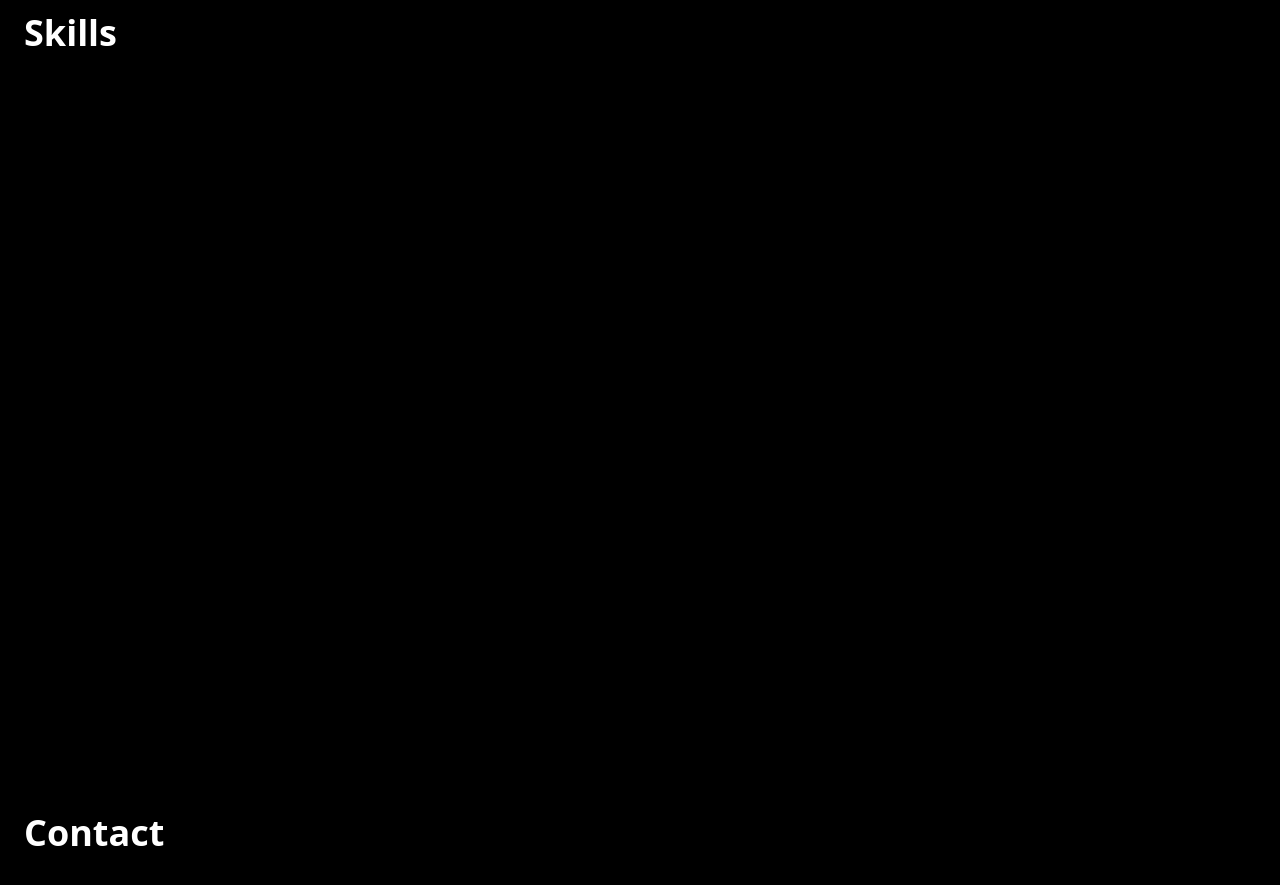
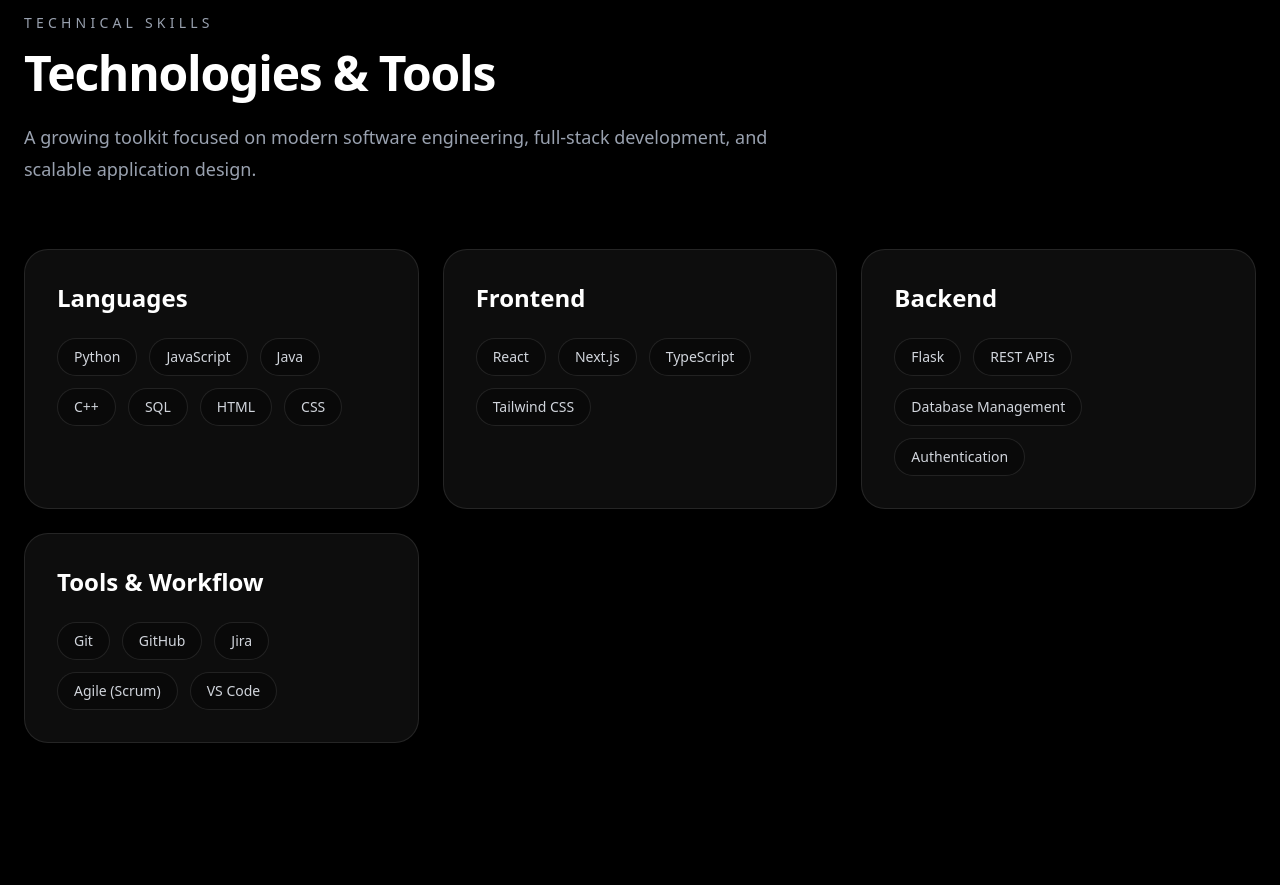
Before and after one commit to rajan10kuwar/my-portfolio-website, a Next.js app: page / in a window 1280 px wide. Shown: the part 3280-4165 px from the top of the page. Built offline with nearby package versions, Linux system fonts and the light colour scheme.

Commit message:
Refine skills section layout

```diff
--- a/app/page.tsx
+++ b/app/page.tsx
@@ -175,7 +175,7 @@
           </div>
         </section>
 
-        <section id="About" className="mx-auto min-h-screen max-w-7xl px-6 py-24">
+        <section id="about" className="mx-auto min-h-screen max-w-7xl px-6 py-24">
           <h2 className="text-4xl font-bold">About</h2>
           <div className="mt-10 max-w-3xl">
             <p className="text-lg leading-8 text-gray-400">
@@ -201,14 +201,123 @@
             </p>
           </div>
         </section>
+
         <section id="projects" className="mx-auto min-h-screen max-w-7xl px-6 py-24">
           <h2 className="text-4xl font-bold">Projects</h2>
         </section>
         <section id="experience" className="mx-auto min-h-screen max-w-7xl px-6 py-24">
           <h2 className="text-4xl font-bold">Experience</h2>
         </section>
+
         <section id="skills" className="mx-auto min-h-screen max-w-7xl px-6 py-24">
-          <h2 className="text-4xl font-bold">Skills</h2>
+          {/* Section Heading */}
+          <div className="max-w-3xl">
+            <p className="text-sm font-medium uppercase tracking-[0.3em] text-gray-400">
+              Technical Skills
+            </p>
+
+            <h2 className="mt-4 text-4xl font-bold tracking-tight md:text-5xl">
+              Technologies & Tools
+            </h2>
+
+            <p className="mt-6 text-lg leading-8 text-gray-400">
+              A growing toolkit focused on modern software engineering,
+              full-stack development, and scalable application design.
+            </p>
+          </div>
+
+          {/* Skills Grid */}
+          <div className="mt-16 grid gap-6 md:grid-cols-2 xl:grid-cols-3">
+            {/* Languages */}
+            <div className="rounded-3xl border border-white/10 bg-white/5 p-8 backdrop-blur-sm">
+              <h3 className="text-2xl font-semibold">Languages</h3>
+
+              <div className="mt-6 flex flex-wrap gap-3">
+                {[
+                  "Python",
+                  "JavaScript",
+                  "Java",
+                  "C++",
+                  "SQL",
+                  "HTML",
+                  "CSS",
+                ].map((skill) => (
+                <span
+                  key={skill}
+                  className="rounded-full border border-white/10 bg-black/30 px-4 py-2 text-sm text-gray-300 transition hover:border-white/20 hover:text-white"
+                >
+                  {skill}
+                </span>
+               ))}
+              </div>
+            </div>
+
+            {/* Frontend */}
+            <div className="rounded-3xl border border-white/10 bg-white/5 p-8 backdrop-blur-sm">
+              <h3 className="text-2xl font-semibold">Frontend</h3>
+
+              <div className="mt-6 flex flex-wrap gap-3">
+                {[
+                  "React",
+                  "Next.js",
+                  "TypeScript",
+                  "Tailwind CSS",
+                ].map((skill) => (
+                <span
+                  key={skill}
+                  className="rounded-full border border-white/10 bg-black/30 px-4 py-2 text-sm text-gray-300 transition hover:border-white/20 hover:text-white"
+                >
+                  {skill}
+                </span>
+                ))}
+              </div>
+            </div>
+
+            {/* Backend */}
+            <div className="rounded-3xl border border-white/10 bg-white/5 p-8 backdrop-blur-sm">
+              <h3 className="text-2xl font-semibold">Backend</h3>
+
+              <div className="mt-6 flex flex-wrap gap-3">
+                {[
+                  "Flask",
+                  "REST APIs",
+                  "Database Management",
+                  "Authentication",
+                ].map((skill) => (
+                  <span
+                    key={skill}
+                    className="rounded-full border border-white/10 bg-black/30 px-4 py-2 text-sm text-gray-300 transition hover:border-white/20 hover:text-white"
+                  >
+                    {skill}
+                  </span>
+                ))}
+              </div>
+            </div>
+
+            {/* Tools */}
+            <div className="rounded-3xl border border-white/10 bg-white/5 p-8 backdrop-blur-sm">
+              <h3 className="text-2xl font-semibold">
+                Tools & Workflow
+              </h3>
+
+              <div className="mt-6 flex flex-wrap gap-3">
+                {[
+                  "Git",
+                  "GitHub",
+                  "Jira",
+                  "Agile (Scrum)",
+                  "VS Code",
+                ].map((skill) => (
+                  <span
+                    key={skill}
+                    className="rounded-full border border-white/10 bg-black/30 px-4 py-2 text-sm text-gray-300 transition hover:border-white/20 hover:text-white"
+                  >
+                    {skill}
+                  </span>
+                ))}
+              </div>
+            </div>
+          </div>
         </section>
         <section id="contact" className="mx-auto min-h-screen max-w-7xl px-6 py-24">
           <h2 className="text-4xl font-bold">Contact</h2>
```
Lines whose indentation alone changed are shown as unchanged.
